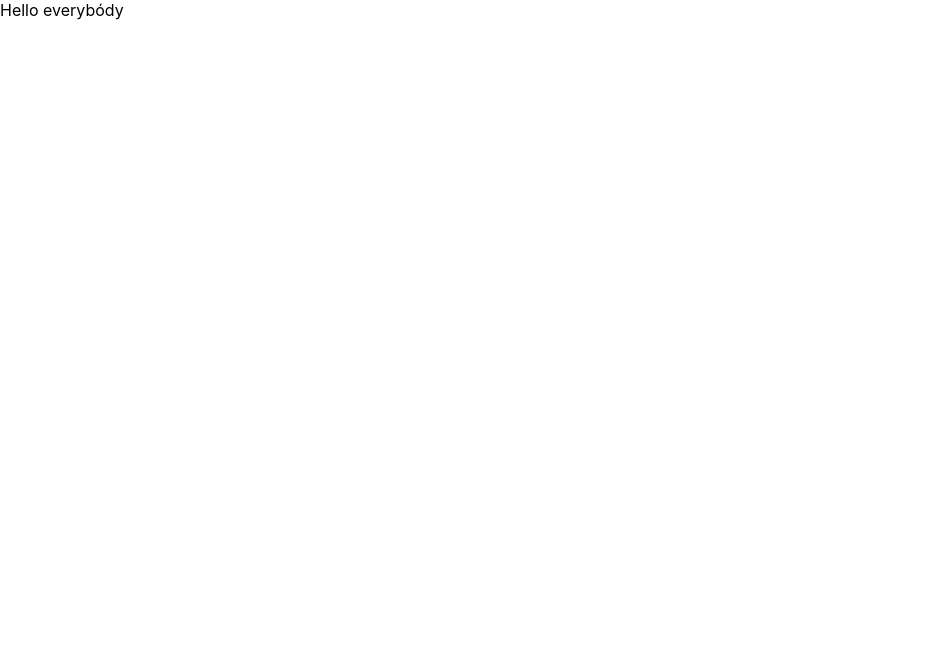
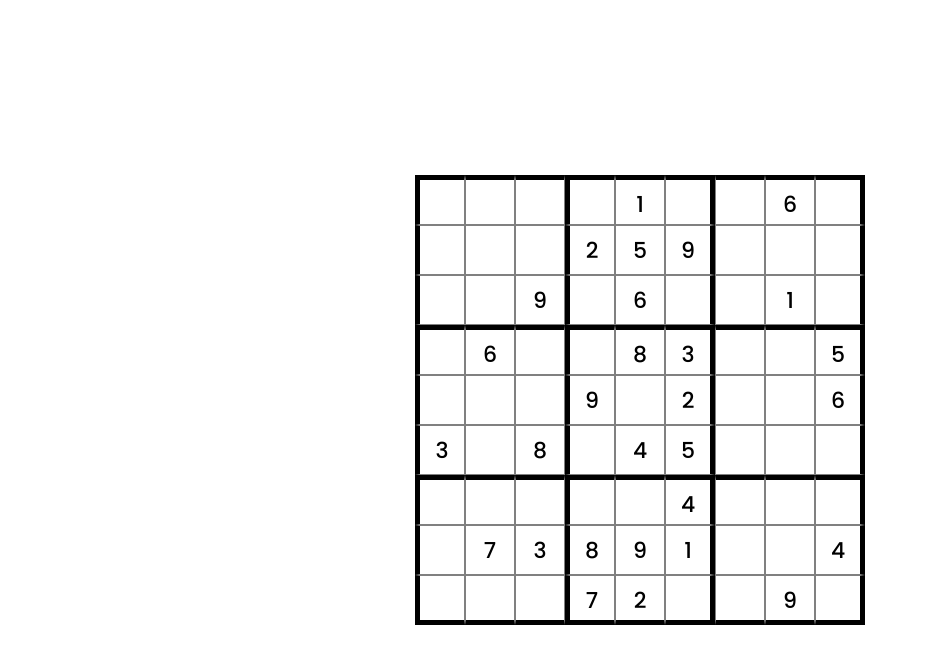
Before and after one commit to khuongduy354/sudoku-fe, a React (Create React App) app: page /single-player in a window 1280 px wide. Shown: the top 664 px of the page, without its empty margins (0-927 px from the left). Built offline with nearby package versions, Linux system fonts and the light colour scheme.

Commit message:
react components basic setup
can render out a sudoku board, in singleplayer mode

```diff
--- a/src/App.tsx
+++ b/src/App.tsx
@@ -1,5 +1,18 @@
+import { HomeScreen } from "./components/HomeScreen";
+import { CoOp } from "./components/CoOp";
+import { PvP } from "./components/PvP";
+import { Routes, Route, Link } from "react-router-dom";
+import { SinglePlayer } from "./components/SinglePlayer";
+
 function App() {
-  return <div>Hello everybódy</div>;
+  return (
+    <Routes>
+      <Route path="/" element={<HomeScreen />} />
+      <Route path="/single-player" element={<SinglePlayer />} />
+      <Route path="/pvp" element={<PvP />} />
+      <Route path="/co-op" element={<CoOp />} />
+    </Routes>
+  );
 }
 
 export default App;
--- /dev/null
+++ b/src/components/CoOp.tsx
@@ -0,0 +1,3 @@
+export const CoOp = () => {
+  return <div>Coop</div>;
+};
--- /dev/null
+++ b/src/components/HomeScreen.tsx
@@ -0,0 +1,24 @@
+export const HomeScreen = () => {
+  return (
+    <div
+      style={{
+        height: "100vh",
+        display: "flex",
+        flexDirection: "column",
+        justifyContent: "center",
+        alignItems: "center",
+        backgroundColor: "",
+      }}
+    >
+      <button className="home__btn" type="button">
+        <a href={window.location.href + "single-player"}>Single Player</a>
+      </button>
+      <button className="home__btn" type="button">
+        <a href={window.location.href + "co-op"}>Co-op</a>
+      </button>
+      <button className="home__btn" type="button">
+        <a href={window.location.href + "pvp"}>PvP</a>
+      </button>
+    </div>
+  );
+};
--- /dev/null
+++ b/src/components/PvP.tsx
@@ -0,0 +1,3 @@
+export const PvP = () => {
+  return <div>PvP</div>;
+};
--- /dev/null
+++ b/src/components/SinglePlayer.tsx
@@ -0,0 +1,19 @@
+import { SudokuBoardComponent } from "./SudokuGame/SudokuBoardComponent";
+import { sudokuBoardBuilder } from "../Sudoku";
+export const SinglePlayer = () => {
+  const newBoard = sudokuBoardBuilder();
+  newBoard.generateRandomBoard();
+  return (
+    <div
+      style={{
+        height: "100vh",
+        display: "flex",
+        justifyContent: "center",
+        alignItems: "center",
+        backgroundColor: "",
+      }}
+    >
+      <SudokuBoardComponent board={newBoard} />
+    </div>
+  );
+};
--- /dev/null
+++ b/src/components/SudokuGame/SudokuBoardComponent.tsx
@@ -0,0 +1,27 @@
+import React, { useState } from "react";
+import { SudokuBoard } from "../../Sudoku/SudokuBoard/SudokuBoard";
+import { SudokuCell } from "./SudokuCell";
+type SudokuBoardProps = {
+  board: SudokuBoard;
+};
+
+export const SudokuBoardComponent = ({ board }: SudokuBoardProps) => {
+  const [arrayGameState, setArrayGameState] = useState(
+    board.getArrayGameState()
+  );
+  return (
+    <table style={{ borderSpacing: "0px" }}>
+      {arrayGameState.map((row, posX) => {
+        return (
+          <React.Fragment>
+            <tr>
+              {row.map((col, posY) => (
+                <SudokuCell key={posY} posX={posX} posY={posY} value={col} />
+              ))}
+            </tr>
+          </React.Fragment>
+        );
+      })}
+    </table>
+  );
+};
--- /dev/null
+++ b/src/components/SudokuGame/SudokuCell.tsx
@@ -0,0 +1,45 @@
+import { CircleMenu, CircleMenuItem } from "react-circular-menu";
+import { isPropertySignature } from "typescript";
+type SudokuCellProps = {
+  value: number;
+  posX: number;
+  posY: number;
+};
+
+export const SudokuCell = ({ value, posX, posY }: SudokuCellProps) => {
+  const renderOptions = () => {
+    return (
+      <div>
+        <CircleMenu
+          startAngle={-90}
+          rotationAngle={360}
+          itemSize={2}
+          radius={5}
+          rotationAngleInclusive={false}
+        ></CircleMenu>
+      </div>
+    );
+  };
+  return (
+    <td
+      onDoubleClick={() => renderOptions()}
+      style={{
+        display: "inline-block",
+        width: "50px",
+        height: "50px",
+        border: "thin solid grey",
+        borderBottom: `${posX === 8 && "thick solid black"}`,
+        borderTop: `${
+          (posX === 0 || posX === 3 || posX === 6) && "thick solid black"
+        }`,
+        borderLeft: `${(posY === 0 || posY === 3) && "thick solid black"}`,
+        borderRight: `${(posY === 8 || posY === 5) && "thick solid black"}`,
+        textAlign: "center",
+        fontSize: "22px",
+        lineHeight: "50px",
+      }}
+    >
+      {value !== 0 && value}
+    </td>
+  );
+};
--- a/src/index.css
+++ b/src/index.css
@@ -1,13 +1,52 @@
+@import url("https://fonts.googleapis.com/css2?family=Poppins:wght@300;500&display=swap");
+* {
+  margin: 0;
+  padding: 0;
+  box-sizing: border-box;
+  font-family: "Poppins", sans-serif;
+  font-size: 20px;
+}
+
 body {
   margin: 0;
-  font-family: -apple-system, BlinkMacSystemFont, 'Segoe UI', 'Roboto', 'Oxygen',
-    'Ubuntu', 'Cantarell', 'Fira Sans', 'Droid Sans', 'Helvetica Neue',
+  font-family: -apple-system, BlinkMacSystemFont, "Segoe UI", "Roboto", "Oxygen",
+    "Ubuntu", "Cantarell", "Fira Sans", "Droid Sans", "Helvetica Neue",
     sans-serif;
   -webkit-font-smoothing: antialiased;
   -moz-osx-font-smoothing: grayscale;
 }
 
 code {
-  font-family: source-code-pro, Menlo, Monaco, Consolas, 'Courier New',
+  font-family: source-code-pro, Menlo, Monaco, Consolas, "Courier New",
     monospace;
 }
+a {
+  color: inherit;
+  text-decoration: none;
+}
+a:hover {
+  text-decoration: none;
+  color: inherit;
+}
+input {
+  border-radius: 0;
+  border: solid black thin;
+}
+
+button {
+  padding: 1rem;
+  background-color: black;
+  width: 180px;
+
+  color: white;
+  border-radius: 30px;
+  border: none;
+}
+button:hover {
+  color: white;
+  background-color: #0a9396;
+  transition: 0.15s;
+}
+.home__btn {
+  margin: 1px 0;
+}
--- a/src/index.tsx
+++ b/src/index.tsx
@@ -1,14 +1,16 @@
-import React from 'react';
-import ReactDOM from 'react-dom';
-import './index.css';
-import App from './App';
-import reportWebVitals from './reportWebVitals';
-
+import React from "react";
+import ReactDOM from "react-dom";
+import "./index.css";
+import App from "./App";
+import reportWebVitals from "./reportWebVitals";
+import { BrowserRouter } from "react-router-dom";
 ReactDOM.render(
   <React.StrictMode>
-    <App />
+    <BrowserRouter>
+      <App />
+    </BrowserRouter>
   </React.StrictMode>,
-  document.getElementById('root')
+  document.getElementById("root")
 );
 
 // If you want to start measuring performance in your app, pass a function
```
